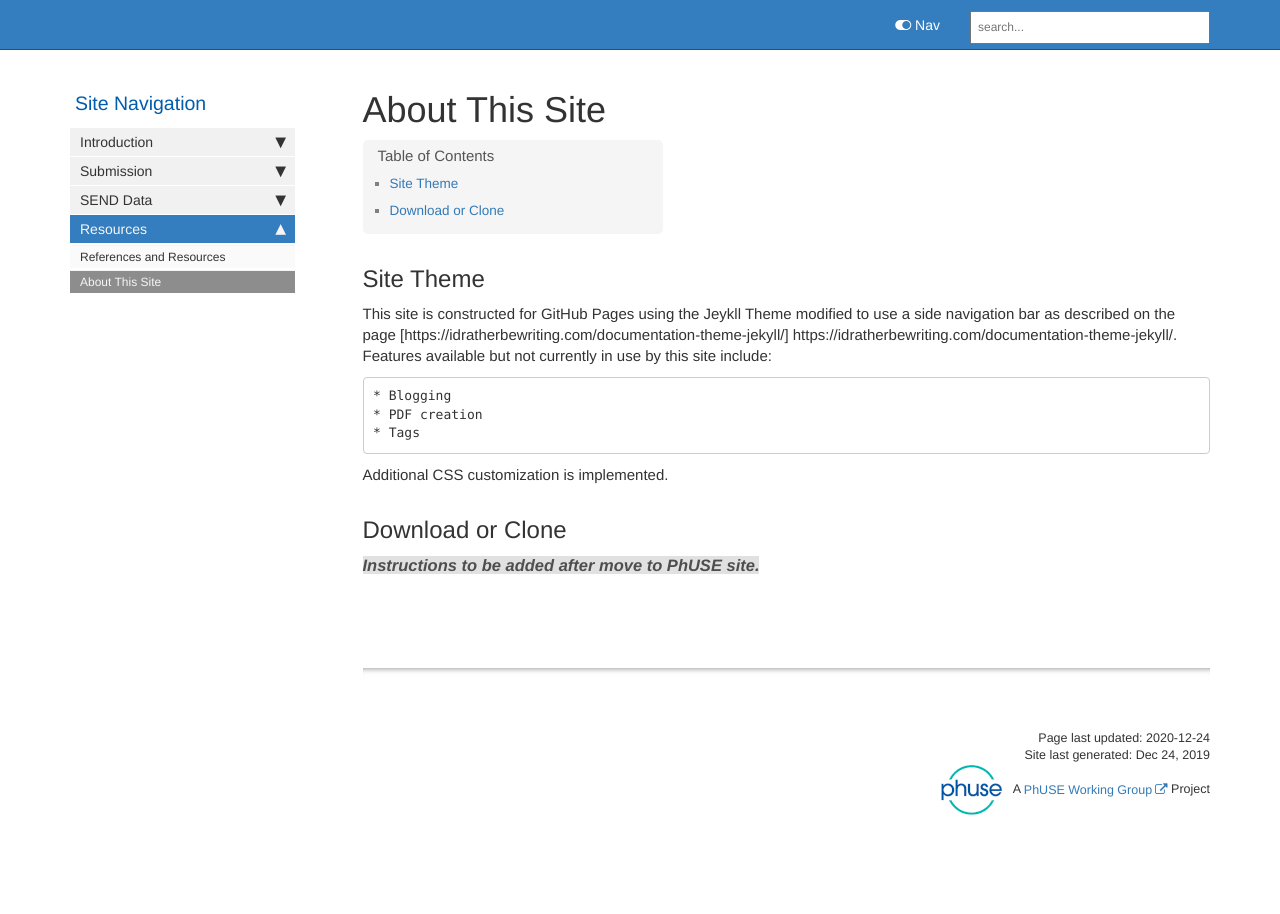
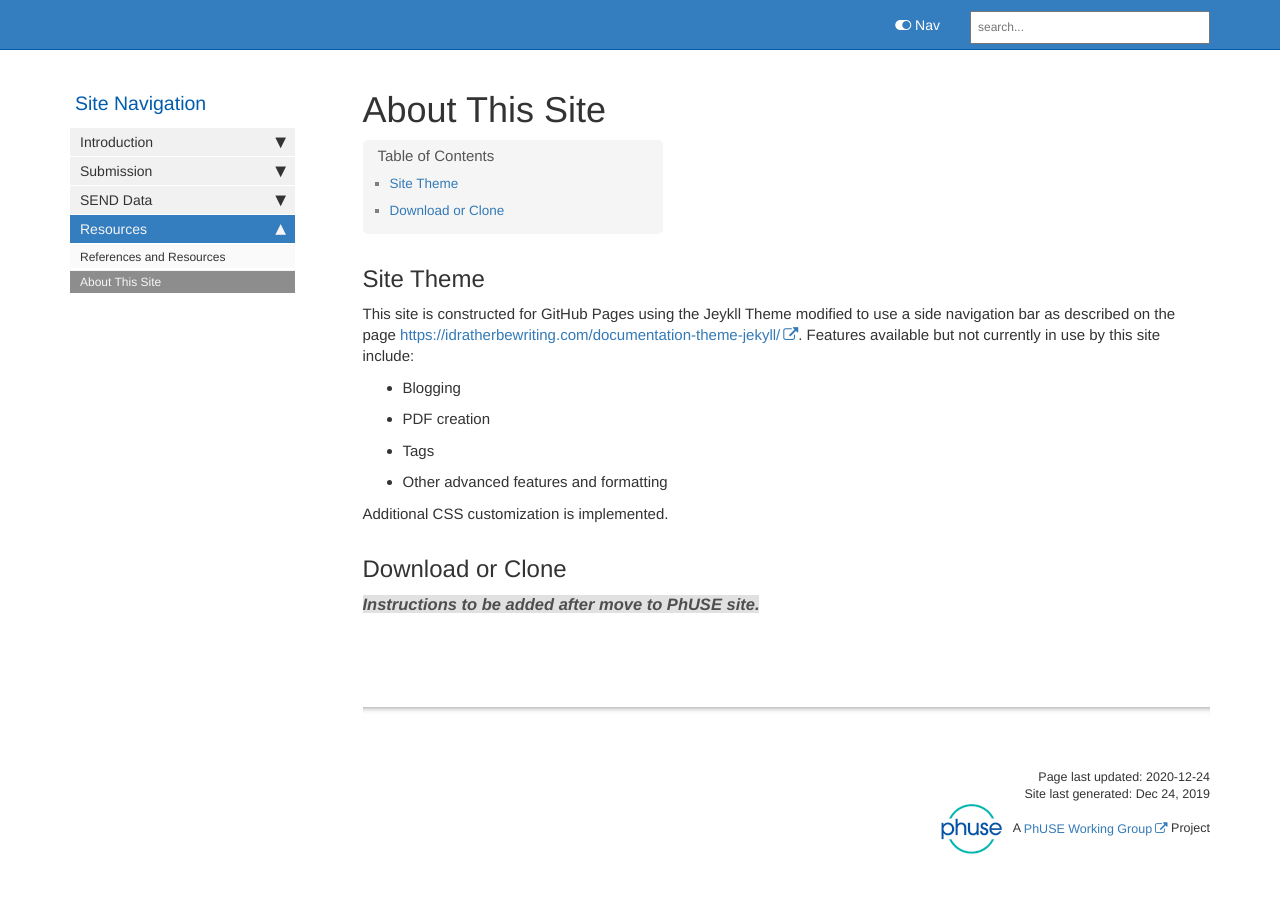
Before and after one commit to NovasTaylor/Test, a Jekyll site: the page built from pages/mydoc/mydoc_references_about_this_site.md, in a window 1280 px wide. Built offline with Jekyll 4.4.1, drawn with Linux system fonts in a browser that asks for light colours; our own code applies the rules of GitHub Pages for plain Markdown files; comment, search, counter and statistics services are not loaded.

Commit message:
Minor fixes

```diff
--- a/pages/mydoc/mydoc_references_about_this_site.md
+++ b/pages/mydoc/mydoc_references_about_this_site.md
@@ -9,11 +9,12 @@ folder: mydoc
 
 ## Site Theme
 This site is constructed for GitHub Pages using the Jeykll Theme modified to use a
-side navigation bar as described on the page [https://idratherbewriting.com/documentation-theme-jekyll/] https://idratherbewriting.com/documentation-theme-jekyll/. Features available but not currently in use by this site include:
+side navigation bar as described on the page [https://idratherbewriting.com/documentation-theme-jekyll/](https://idratherbewriting.com/documentation-theme-jekyll/). Features available but not currently in use by this site include:
 
-    * Blogging
-    * PDF creation
-    * Tags
+* Blogging
+* PDF creation
+* Tags
+* Other advanced features and formatting
 
  Additional CSS customization is implemented.
 
```
Also changed, not shown: pages/mydoc/mydoc_senddata_send_rules.md (+1 -1 lines), pages/mydoc/mydoc_submission_ontology.md (+1 -1 lines).
